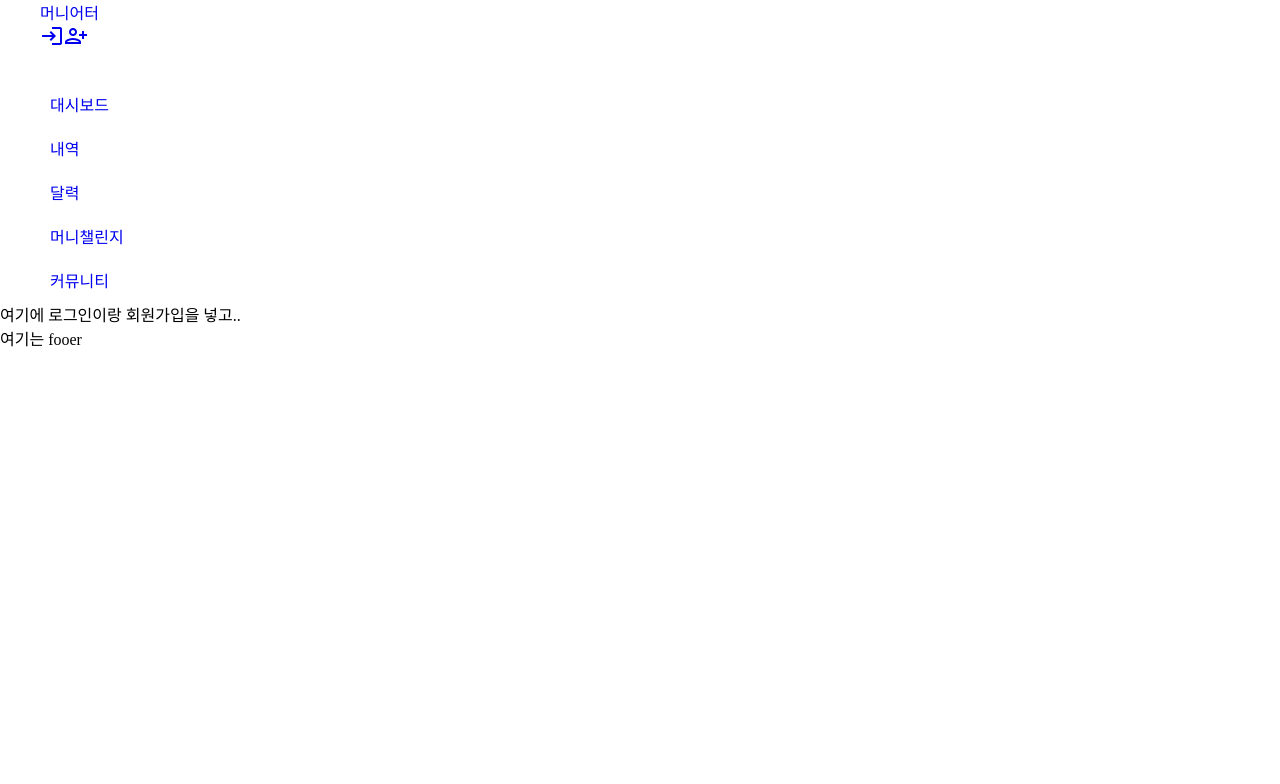
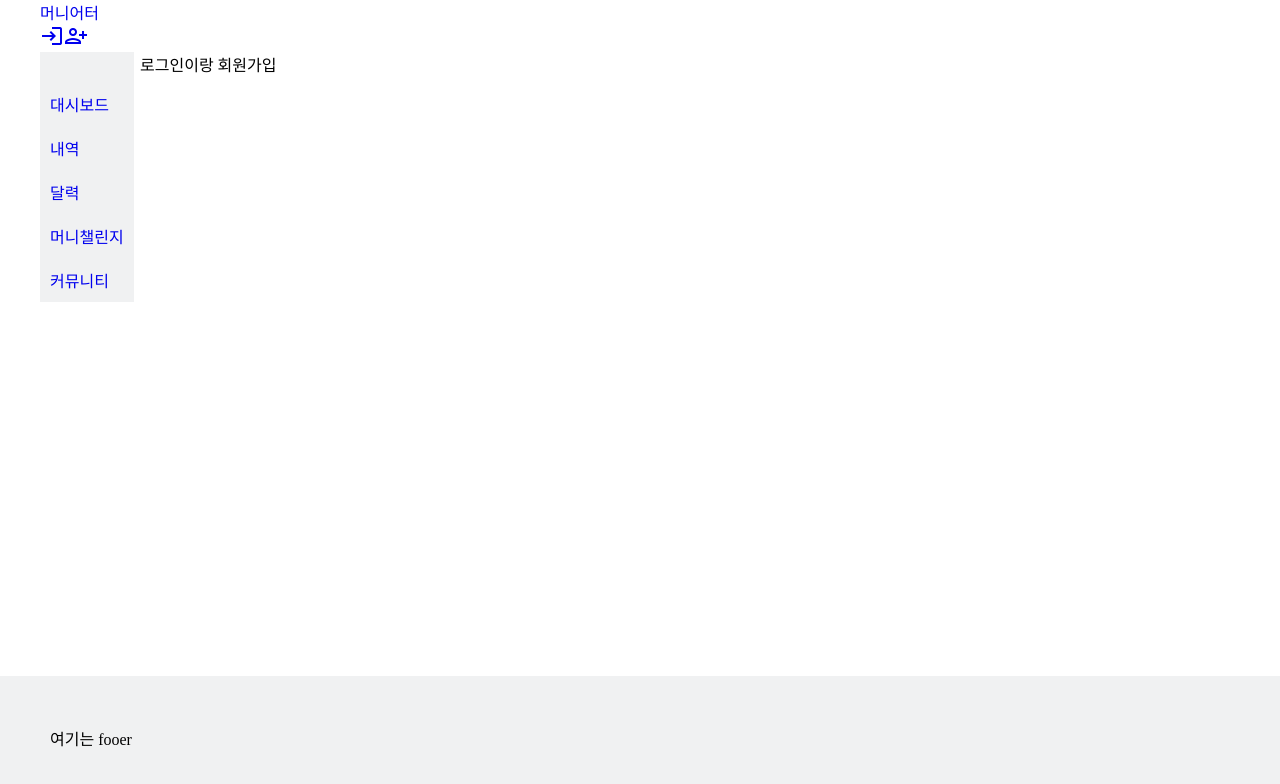
Before and after one commit to heohzit/moniet_web, a React (Create React App) app in the folder moniet_web_front/: page / in a window 1280 px wide. Shown: the top 784 px of the page. Built offline with nearby package versions, Linux system fonts and the light colour scheme; a web font is replaced by a local one; what quill-image-resize-module-react would draw is missing.

Commit message:
메인 css

```diff
--- a/moniet_web_front/src/App.js
+++ b/moniet_web_front/src/App.js
@@ -35,9 +35,9 @@ function App() {
             isLogin={isLogin}
             setIsLogin={setIsLogin}
           />
-          <Route path="/join" element={<Join/>}/>
-          <Route path="/login" element={<Login setIsLogin={setIsLogin}/>}/>
-          <Route path="/member/*" element={<MemberMain/>} />
+          <Route path="/join" element={<Join />} />
+          <Route path="/login" element={<Login setIsLogin={setIsLogin} />} />
+          <Route path="/member/*" element={<MemberMain />} />
         </Routes>
       </div>
       <Footer></Footer>
--- a/moniet_web_front/src/component/challenge/challenge.css
+++ b/moniet_web_front/src/component/challenge/challenge.css
@@ -2,11 +2,6 @@
   border: 1px solid black;
   width: 300px;
   height: 100px;
-}
-
-.challenge-main-wrap {
-  width: 1200px;
-  margin: 0 auto;
 }
 .challenge-title {
   font-size: 20px;
--- a/moniet_web_front/src/component/common/Footer.js
+++ b/moniet_web_front/src/component/common/Footer.js
@@ -1,3 +1,5 @@
+import "./default.css";
+
 const Footer = () => {
   return (
     <footer className="footer">
--- a/moniet_web_front/src/component/common/Main.js
+++ b/moniet_web_front/src/component/common/Main.js
@@ -1,8 +1,7 @@
-
 const Main = () => {
   return (
     <div className="main-wrap">
-      <div>여기에 로그인이랑 회원가입을 넣고..</div>
+      <div>로그인이랑 회원가입</div>
     </div>
   );
 };
--- a/moniet_web_front/src/component/common/default.css
+++ b/moniet_web_front/src/component/common/default.css
@@ -37,14 +37,17 @@ a {
   justify-content: space-between;
   align-items: center;
 }
+/*메뉴바 css*/
 .nav-side {
-  width: 200px;
+  width: 300px;
 }
 .nav-side > ul {
+  background-color: #f0f1f2;
   list-style-type: none;
   box-sizing: border-box;
   padding-top: 30px;
   margin: 0;
+  position: fixed;
 }
 .nav-side > ul > li > a {
   display: block;
@@ -52,3 +55,19 @@ a {
   font-family: ns-b;
   position: relative;
 }
+/*푸터 css*/
+footer {
+  padding: 50px;
+  background-color: #f0f1f2;
+}
+/*메인 css*/
+.App {
+  display: flex;
+  flex-direction: column;
+  min-height: 100vh;
+}
+.App-content {
+  flex: 1;
+  width: 1000px;
+  margin: 0px auto;
+}
```
